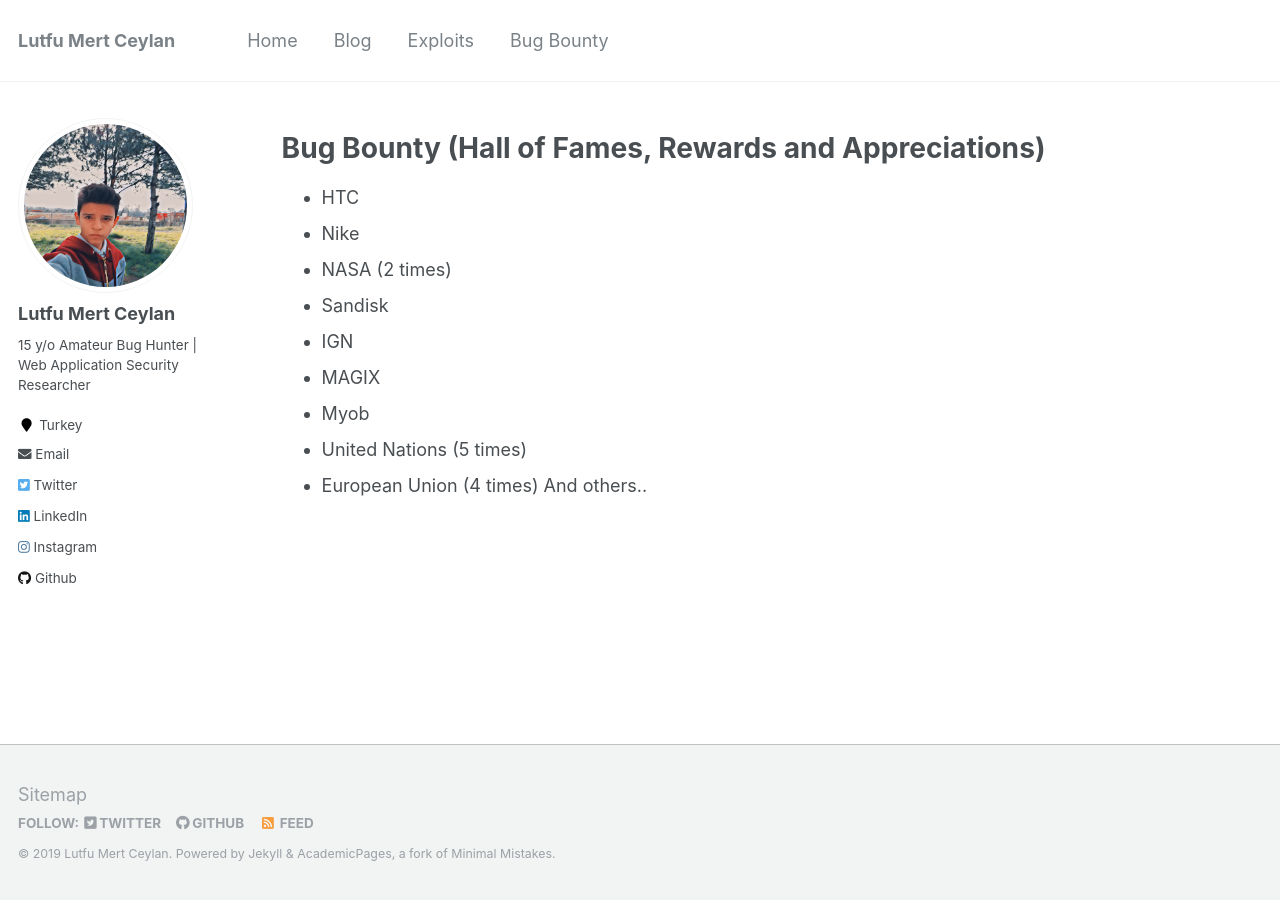
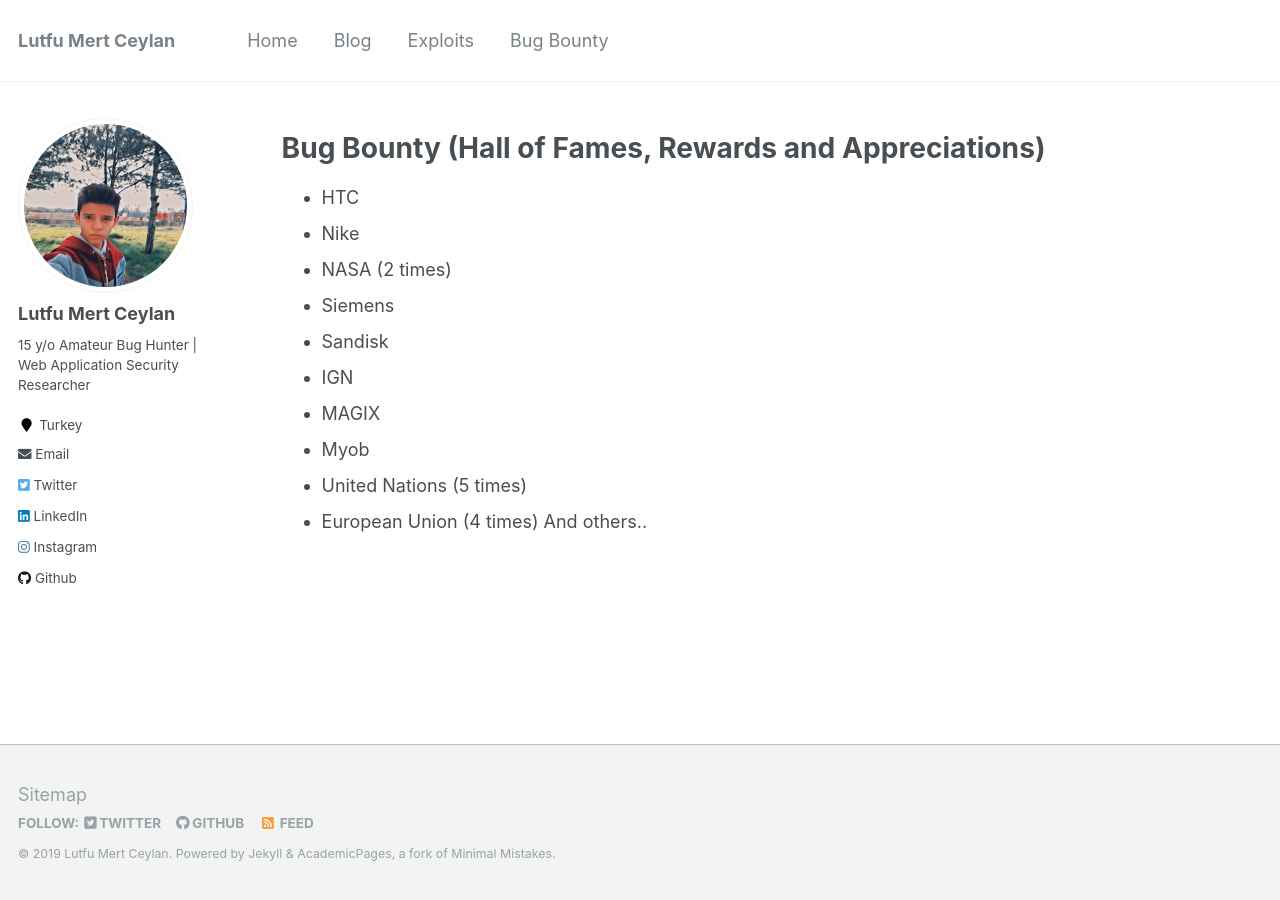
Before and after one commit to lutfumertceylan/mywebsite, a Jekyll site: the page built from _pages/bugbounty.md, in a window 1280 px wide. Built offline with Jekyll 4.4.1, drawn with Linux system fonts in a browser that asks for light colours.

Commit message:
Update bugbounty.md

```diff
--- a/_pages/bugbounty.md
+++ b/_pages/bugbounty.md
@@ -12,6 +12,7 @@ redirect_from:
 * HTC
 * Nike
 * NASA (2 times)
+* Siemens
 * Sandisk
 * IGN
 * MAGIX
```
